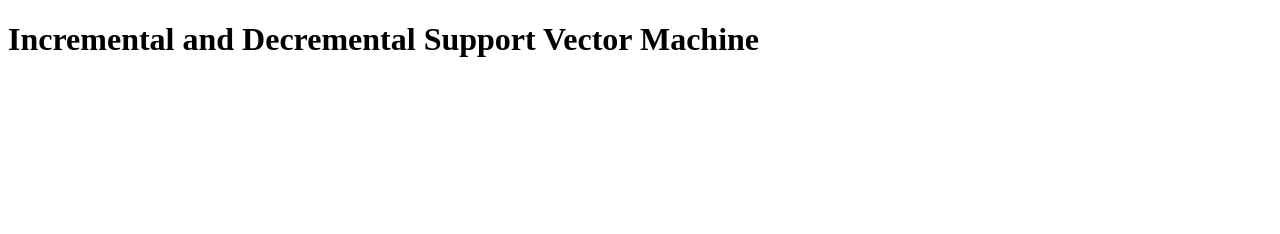
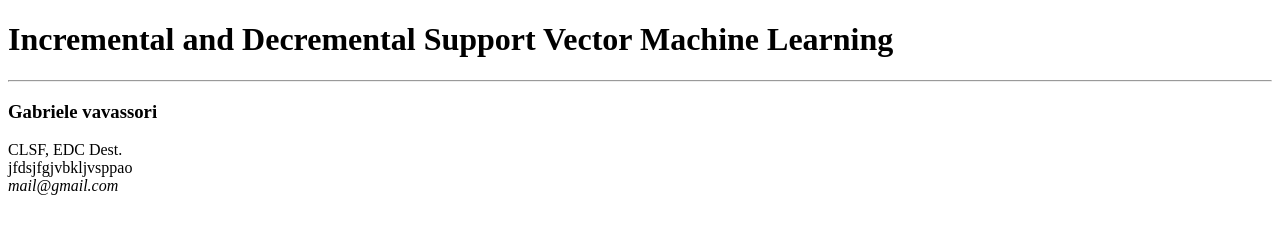
Before and after one commit to gabrivava/live-html-1, a plain HTML site: page index.html in a window 1280 px wide. Drawn offline with Linux system fonts and the light colour scheme.

Commit message:
header completo

```diff
--- a/index.html
+++ b/index.html
@@ -6,10 +6,38 @@
     <meta name="viewport" content="width=device-width, initial-scale=1.0">
     <title>live coding 1</title>
 </head>
+
 <body>
 
+    <!-- sito header -->
     <header>
-        <h1>Incremental and Decremental Support Vector Machine</h1>
+        <h1>Incremental and Decremental Support Vector Machine Learning</h1>
+        <hr>
+        <section>
+            <h3>Gabriele vavassori</h3>
+            <p>
+                CLSF, EDC Dest. <br>
+                jfdsjfgjvbkljvsppao <br>
+                <em>mail@gmail.com</em>
+
+            </p>
+        </section>
     </header>
+    <!-- /sito header -->
+
+
+    <!-- main sito -->
+    <main>
+
+    </main>
+    <!-- /main sito -->
+
+
+    <!-- sito footer -->
+    <footer>
+
+    </footer>
+    <!-- /sito footer -->
+
 </body>
 </html>
```
